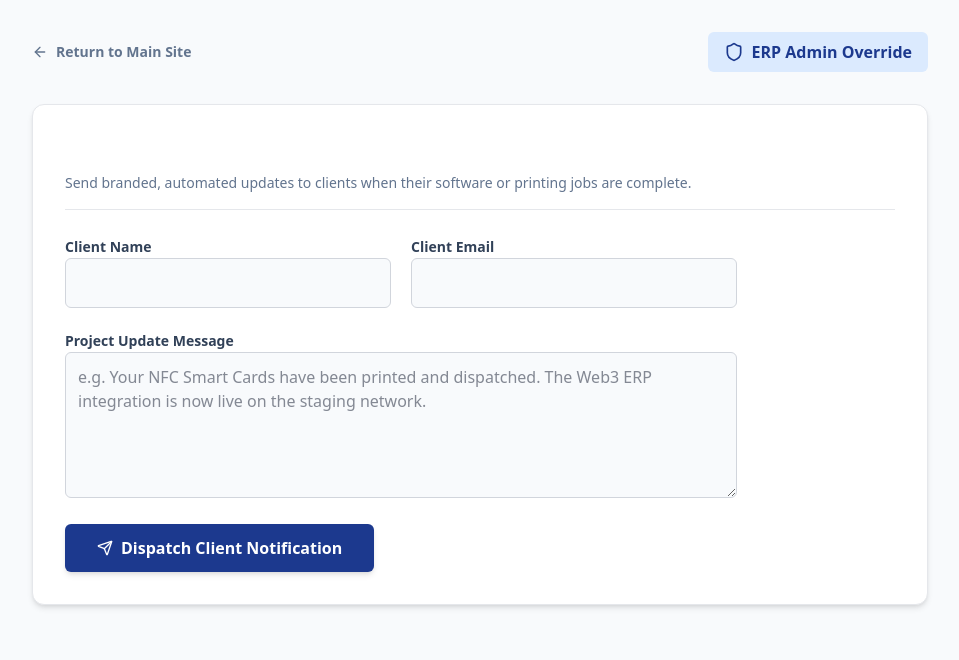
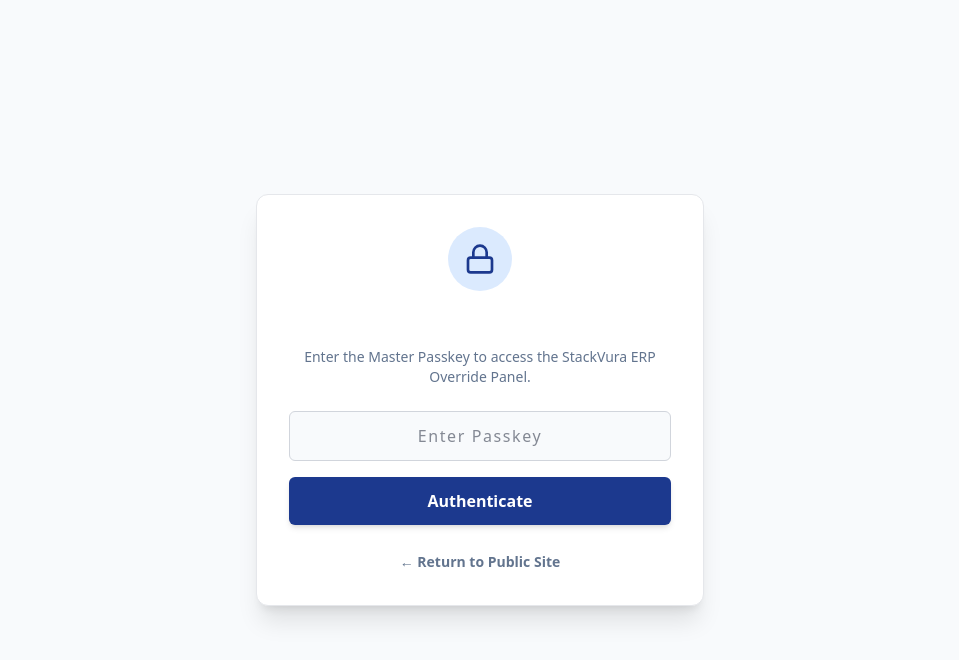
Before and after one commit to stackvuratechnologies/stackvuratech, a Next.js app: page /admin in a window 1280 px wide. Shown: the top 660 px of the page, without its empty margins (160-1119 px from the left). Built offline with nearby package versions, Linux system fonts and the light colour scheme.

Commit message:
feat: implement dual client registration and finalize erp UI

```diff
--- a/src/app/admin/page.tsx
+++ b/src/app/admin/page.tsx
@@ -1,14 +1,29 @@
 'use client';
 
 import { useState } from 'react';
-import { Send, Shield, Loader2, ArrowLeft, CheckCircle2 } from 'lucide-react';
+import { Send, Shield, Loader2, ArrowLeft, CheckCircle2, Lock } from 'lucide-react';
 import Link from 'next/link';
 
 export default function AdminDashboard() {
+  const [isAuthorized, setIsAuthorized] = useState(false);
+  const [passkey, setPasskey] = useState('');
+  const [authError, setAuthError] = useState(false);
+
   const [email, setEmail] = useState('');
   const [name, setName] = useState('');
   const [message, setMessage] = useState('');
   const [status, setStatus] = useState<'idle' | 'sending' | 'success' | 'error'>('idle');
+
+  const handleAuth = (e: React.FormEvent) => {
+    e.preventDefault();
+    if (passkey === process.env.NEXT_PUBLIC_ADMIN_PASSKEY) {
+      setIsAuthorized(true);
+      setAuthError(false);
+    } else {
+      setAuthError(true);
+      setPasskey('');
+    }
+  };
 
   const handleSendEmail = async (e: React.FormEvent) => {
     e.preventDefault();
@@ -35,18 +50,55 @@
     }
   };
 
+  if (!isAuthorized) {
+    return (
+      <div className="min-h-screen bg-slate-50 flex items-center justify-center p-4 font-sans">
+        <div className="bg-white border border-gray-200 rounded-xl shadow-xl p-8 max-w-md w-full">
+          <div className="text-center mb-6">
+            <div className="bg-blue-100 w-16 h-16 rounded-full flex items-center justify-center mx-auto mb-4">
+              <Lock className="w-8 h-8 text-blue-900" />
+            </div>
+            <h2 className="text-2xl font-bold text-slate-900">Restricted Access</h2>
+            <p className="text-sm text-slate-500 mt-2">Enter the Master Passkey to access the StackVura ERP Override Panel.</p>
+          </div>
+
+          <form onSubmit={handleAuth} className="space-y-4">
+            <input
+              type="password"
+              required
+              value={passkey}
+              onChange={(e) => setPasskey(e.target.value)}
+              placeholder="Enter Passkey"
+              className="w-full bg-slate-50 border border-gray-300 rounded-md p-3 text-slate-900 focus:border-blue-900 focus:ring-1 focus:outline-none text-center tracking-widest"
+            />
+            {authError && <p className="text-red-600 text-xs font-bold text-center">Invalid Passkey. Access Denied.</p>}
+            <button type="submit" className="w-full bg-blue-900 text-white font-bold py-3 rounded-md hover:bg-blue-800 transition shadow-md">
+              Authenticate
+            </button>
+          </form>
+
+          <div className="mt-6 text-center">
+             <Link href="/" className="text-sm text-slate-500 hover:text-blue-900 font-semibold transition">
+               &larr; Return to Public Site
+             </Link>
+          </div>
+        </div>
+      </div>
+    );
+  }
+
   return (
     <div className="min-h-screen bg-slate-50 p-8 font-sans">
       <div className="max-w-4xl mx-auto">
 
         <div className="flex items-center justify-between mb-8">
-          <Link href="/" className="flex items-center space-x-2 text-slate-500 hover:text-blue-900 transition">
-            <ArrowLeft className="w-4 h-4" />
-            <span className="text-sm font-bold">Return to Main Site</span>
-          </Link>
-          <div className="flex items-center space-x-2 text-blue-900 bg-blue-100 px-4 py-2 rounded-md">
+          <button onClick={() => setIsAuthorized(false)} className="flex items-center space-x-2 text-slate-500 hover:text-blue-900 transition">
+            <Lock className="w-4 h-4" />
+            <span className="text-sm font-bold">Lock Console</span>
+          </button>
+          <div className="flex items-center space-x-2 text-blue-900 bg-blue-100 px-4 py-2 rounded-md border border-blue-200">
             <Shield className="w-5 h-5" />
-            <span className="font-bold">ERP Admin Override</span>
+            <span className="font-bold">ERP Admin Override Active</span>
           </div>
         </div>
 
```
